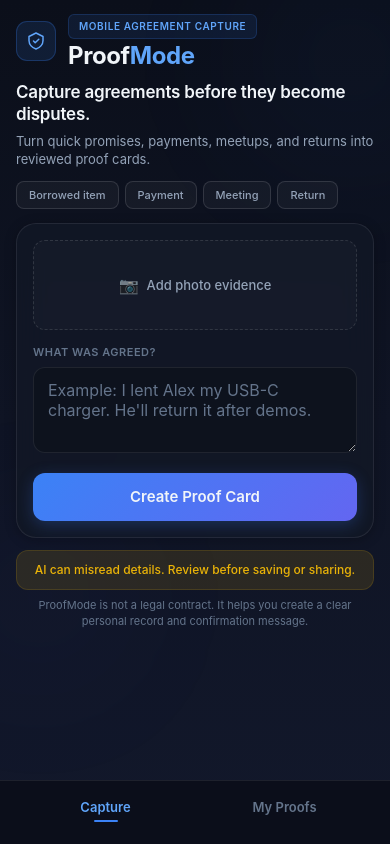
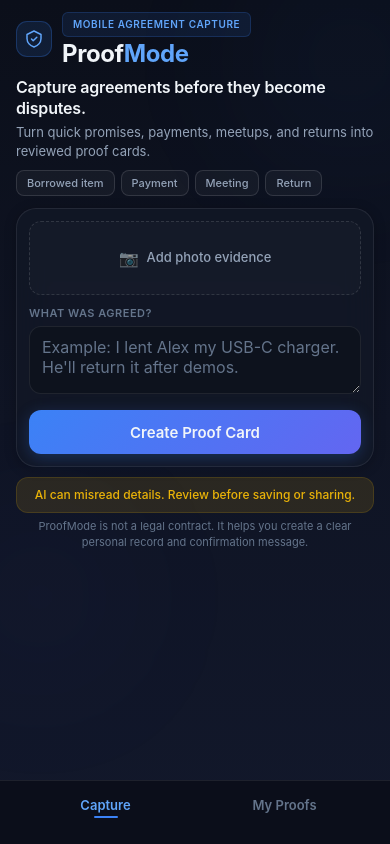
Before and after one commit to logtideback/Cursorhackathon, a React (Vite) app: page / in a window 390 px wide. Built offline with nearby package versions, Linux system fonts and the light colour scheme.

Commit message:
Fix Capture screen bottom clearance and compact mobile layout
Increase main bottom padding for nav and Safari bar, tighten hero spacing,
and reduce capture card height so key controls stay visible above the fold.

Co-authored-by: logtideback <logtideback@users.noreply.github.com>

```diff
--- a/src/components/CaptureScreen.jsx
+++ b/src/components/CaptureScreen.jsx
@@ -89,7 +89,7 @@ export default function CaptureScreen({
           placeholder="Example: I lent Alex my USB-C charger. He'll return it after demos."
           value={note}
           onChange={(e) => onNoteChange(e.target.value)}
-          rows={3}
+          rows={2}
         />
 
         <button
--- a/src/index.css
+++ b/src/index.css
@@ -34,8 +34,9 @@
   --gradient-accent: linear-gradient(135deg, #3B82F6 0%, #6366F1 100%);
   --gradient-accent-hover: linear-gradient(135deg, #2563EB 0%, #4F46E5 100%);
   --font: -apple-system, BlinkMacSystemFont, 'SF Pro Display', 'Inter', 'Segoe UI', Roboto, Helvetica, Arial, sans-serif;
-  --nav-height: 48px;
-  --safe-bottom: max(env(safe-area-inset-bottom, 0px), 16px);
+  --nav-height: 44px;
+  --safe-bottom: max(env(safe-area-inset-bottom, 0px), 20px);
+  --main-bottom-pad: calc(var(--nav-height) + var(--safe-bottom) + 32px);
 }
 
 html {
@@ -95,7 +96,7 @@ body {
 
 .app-main {
   flex: 1;
-  padding: 12px 16px calc(var(--nav-height) + var(--safe-bottom) + 12px);
+  padding: 10px 16px var(--main-bottom-pad);
   overflow-y: auto;
   -webkit-overflow-scrolling: touch;
   position: relative;
@@ -113,19 +114,19 @@ body {
 
 /* ===== HEADER ===== */
 .hero-header {
-  margin-bottom: 14px;
+  margin-bottom: 12px;
 }
 
 .hero-top {
   display: flex;
   align-items: center;
-  gap: 12px;
-  margin-bottom: 12px;
+  gap: 10px;
+  margin-bottom: 10px;
 }
 
 .brand-mark {
-  width: 40px;
-  height: 40px;
+  width: 36px;
+  height: 36px;
   flex-shrink: 0;
   display: flex;
   align-items: center;
@@ -168,19 +169,19 @@ body {
 }
 
 .headline {
-  font-size: 17px;
+  font-size: 16px;
   font-weight: 600;
   color: var(--text-primary);
-  line-height: 1.3;
+  line-height: 1.28;
   letter-spacing: -0.2px;
-  margin-bottom: 6px;
+  margin-bottom: 5px;
 }
 
 .hero-subtext {
   font-size: 13px;
   color: var(--text-secondary);
-  line-height: 1.45;
-  margin-bottom: 12px;
+  line-height: 1.4;
+  margin-bottom: 10px;
 }
 
 .example-chips {
@@ -193,7 +194,7 @@ body {
   font-family: var(--font);
   font-size: 11px;
   font-weight: 500;
-  padding: 6px 12px;
+  padding: 5px 10px;
   border-radius: 8px;
   border: 1px solid var(--border-strong);
   background: rgba(255, 255, 255, 0.04);
@@ -242,6 +243,50 @@ body {
 .proof-list-accent {
   margin: 0;
   border-radius: var(--radius) var(--radius) 0 0;
+}
+
+/* Capture screen — compact layout */
+.capture-screen .card {
+  padding: 12px;
+}
+
+.capture-screen .photo-upload-area {
+  min-height: 72px;
+  margin-bottom: 10px;
+}
+
+.capture-screen .photo-placeholder {
+  min-height: 72px;
+  padding: 10px;
+}
+
+.capture-screen .photo-preview {
+  max-height: 110px;
+}
+
+.capture-screen .input-label {
+  margin-bottom: 5px;
+}
+
+.capture-screen .note-input {
+  min-height: 68px;
+  padding: 10px 12px;
+  margin-bottom: 10px;
+}
+
+.capture-screen .btn-primary {
+  min-height: 44px;
+  padding: 11px 16px;
+}
+
+.capture-screen .safety-note {
+  margin-top: 10px;
+  padding: 8px 12px;
+}
+
+.capture-screen .explanation {
+  margin-top: 6px;
+  padding-bottom: 4px;
 }
 
 /* Photo upload */
@@ -442,7 +487,8 @@ body {
   border-top: 1px solid var(--border);
   padding: 0 16px var(--safe-bottom);
   z-index: 100;
-  height: calc(var(--nav-height) + var(--safe-bottom));
+  min-height: calc(var(--nav-height) + var(--safe-bottom));
+  box-sizing: border-box;
 }
 
 .nav-item {
@@ -453,7 +499,7 @@ body {
   background: none;
   border: none;
   cursor: pointer;
-  padding: 12px 0 8px;
+  padding: 10px 0 6px;
   color: var(--text-muted);
   font-family: var(--font);
   position: relative;
@@ -819,7 +865,7 @@ body {
 /* Toast */
 .toast {
   position: fixed;
-  bottom: calc(var(--nav-height) + var(--safe-bottom) + 12px);
+  bottom: calc(var(--nav-height) + var(--safe-bottom) + 16px);
   left: 50%;
   transform: translateX(-50%);
   background: var(--bg-card-solid);
@@ -839,7 +885,7 @@ body {
 
 @supports (padding: env(safe-area-inset-top)) {
   .app-main {
-    padding-top: calc(12px + env(safe-area-inset-top));
+    padding-top: calc(10px + env(safe-area-inset-top));
   }
 }
 
```
